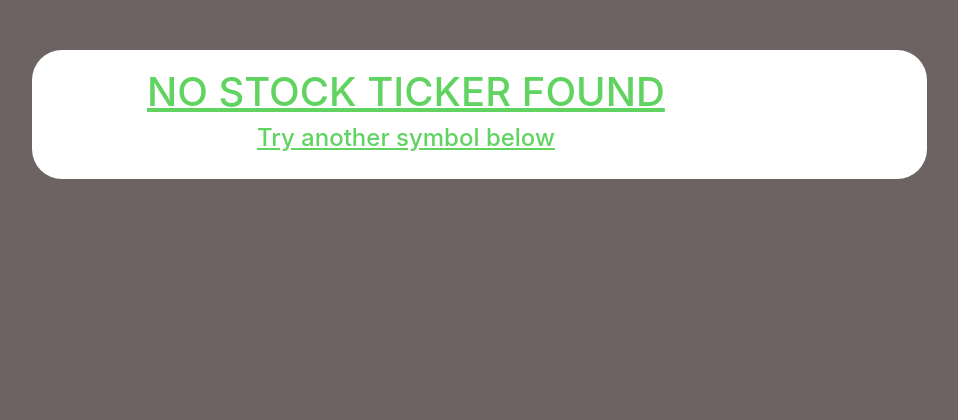
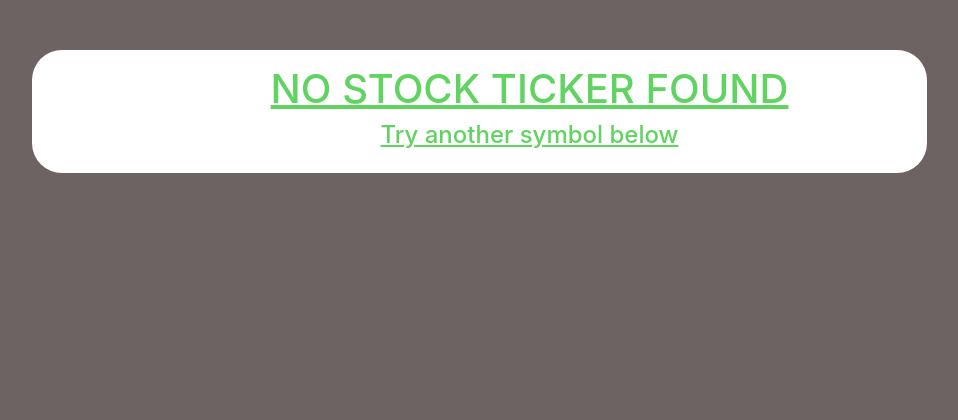
Before and after one commit to Asingjr2/stock_checker_dj, a Django app: template stocks/templates/stocks/empty_search.html in a window 1280 px wide. Shown: the top 420 px of the page, without its empty margins (68-1026 px from the left). Run offline with Django 3.2, Linux system fonts and the light colour scheme; the template is opened without the code that fills it, so the values that code supplies are empty; some libraries are stand-ins or nearby versions.

Commit message:
updated html on no stock return page

```diff
--- a/stocks/templates/stocks/empty_search.html
+++ b/stocks/templates/stocks/empty_search.html
@@ -4,7 +4,7 @@
     <div class="container" id="mt">
         <div class="col-sm-10">
             <div id="stock_list">
-                <div class="badge" id="center-text" >
+                <div id="center-text" >
                     <h1>
                         NO STOCK TICKER FOUND
                     </h1>
```
Also changed, not shown: stocks/tests/test_views.py (+2 -13 lines), db.sqlite3.
